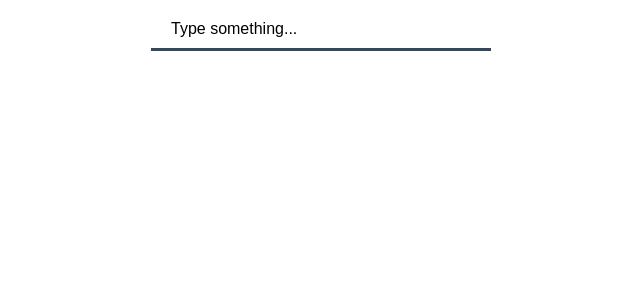
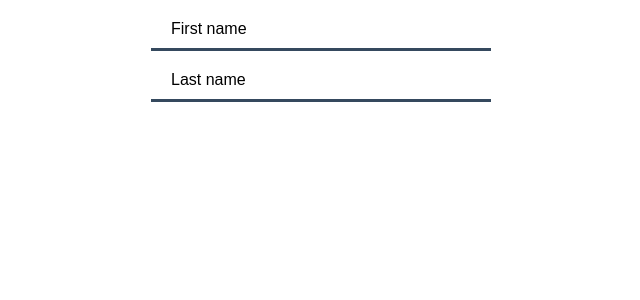
Before and after one commit to Michal-Dziedzinski/Kurs-Vue-3, a Vue app: page / in a window 1280 px wide. Shown: the top 300 px of the page, without its empty margins (319-959 px from the left). Built offline with nearby package versions, Linux system fonts and the light colour scheme.

Commit message:
in progress

```diff
--- a/src/components/BaseInput.vue
+++ b/src/components/BaseInput.vue
@@ -5,9 +5,36 @@
       :name="name"
       :type="type"
       class="input"
+      placeholder="First name"
+      :value="firstName"
+      @input="(e) => $emit('update:firstName', e.target.value)"
+      v-model="text"
+    />
+    <input
+      :name="name"
+      :type="type"
+      class="input"
+      placeholder="Last name"
+      :value="lastName"
+      @input="(e) => $emit('update:lastName', e.target.value)"
+      v-model="text"
+    />
+    <!-- <input
+      :name="name"
+      :type="type"
+      class="input"
+      :placeholder="placeholder"
+      :value="modelValue"
+      @input="(e) => $emit('update:modelValue', e.target.value)"
+      v-model="text"
+    /> -->
+    <!-- <input
+      :name="name"
+      :type="type"
+      class="input"
       :placeholder="placeholder"
       v-model="text"
-    />
+    /> -->
     <!-- <input
       :name="name"
       :type="type"
@@ -18,12 +45,12 @@
     /> -->
     <label :for="name" class="label">{{ placeholder }}</label>
   </div>
-  <p class="result">{{ text }}</p>
-  <button v-show="text" class="button" @click="revertText">Revert text</button>
+  <!-- <p class="result">{{ text }}</p> -->
+  <!-- <button v-show="text" class="button" @click="revertText">Revert text</button> -->
 </template>
 
 <script>
-import { ref } from 'vue';
+// import { ref } from 'vue';
 export default {
   name: 'BaseInput',
   props: {
@@ -39,19 +66,25 @@ export default {
       type: String,
       default: 'Type something...',
     },
+    firstName: {
+      type: String,
+    },
+    lastName: {
+      type: String,
+    },
   },
-  setup() {
-    const text = ref('');
+  // setup() {
+  //   const text = ref('');
 
-    function revertText() {
-      return (text.value = text.value
-        .split('')
-        .reverse()
-        .join(''));
-    }
+  //   function revertText() {
+  //     return (text.value = text.value
+  //       .split('')
+  //       .reverse()
+  //       .join(''));
+  //   }
 
-    return { text, revertText };
-  },
+  //   return { text, revertText };
+  // },
 };
 </script>
 
--- a/src/components/MyAwsomeComponent.vue
+++ b/src/components/MyAwsomeComponent.vue
@@ -1,7 +1,10 @@
 <template>
   <div class="container">
-    <BaseInput name="siema" />
-    <p>{{ text }}</p>
+    <BaseInput name="siema" v-model="inputText" />
+    <p>{{ inputText }}</p>
+    <button v-show="inputText" class="button" @click="revertText">
+      Revert text
+    </button>
   </div>
 </template>
 
@@ -15,16 +18,16 @@ export default {
     BaseInput,
   },
   setup() {
-    const text = ref('');
+    const inputText = ref('');
 
     function revertText() {
-      return (text.value = text.value
+      return (inputText.value = inputText.value
         .split('')
         .reverse()
         .join(''));
     }
 
-    return { text, revertText };
+    return { inputText, revertText };
   },
 };
 </script>
```
